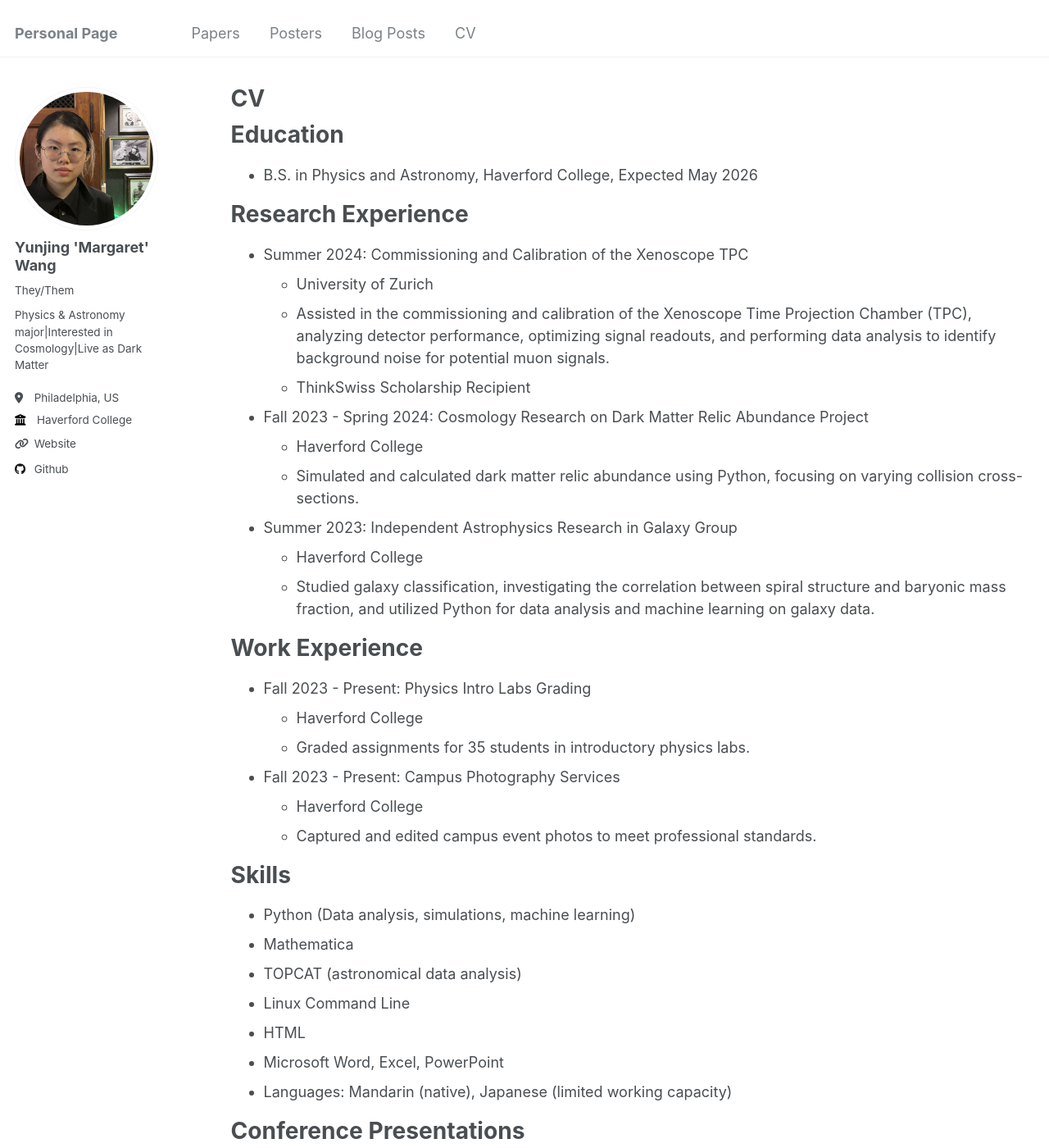
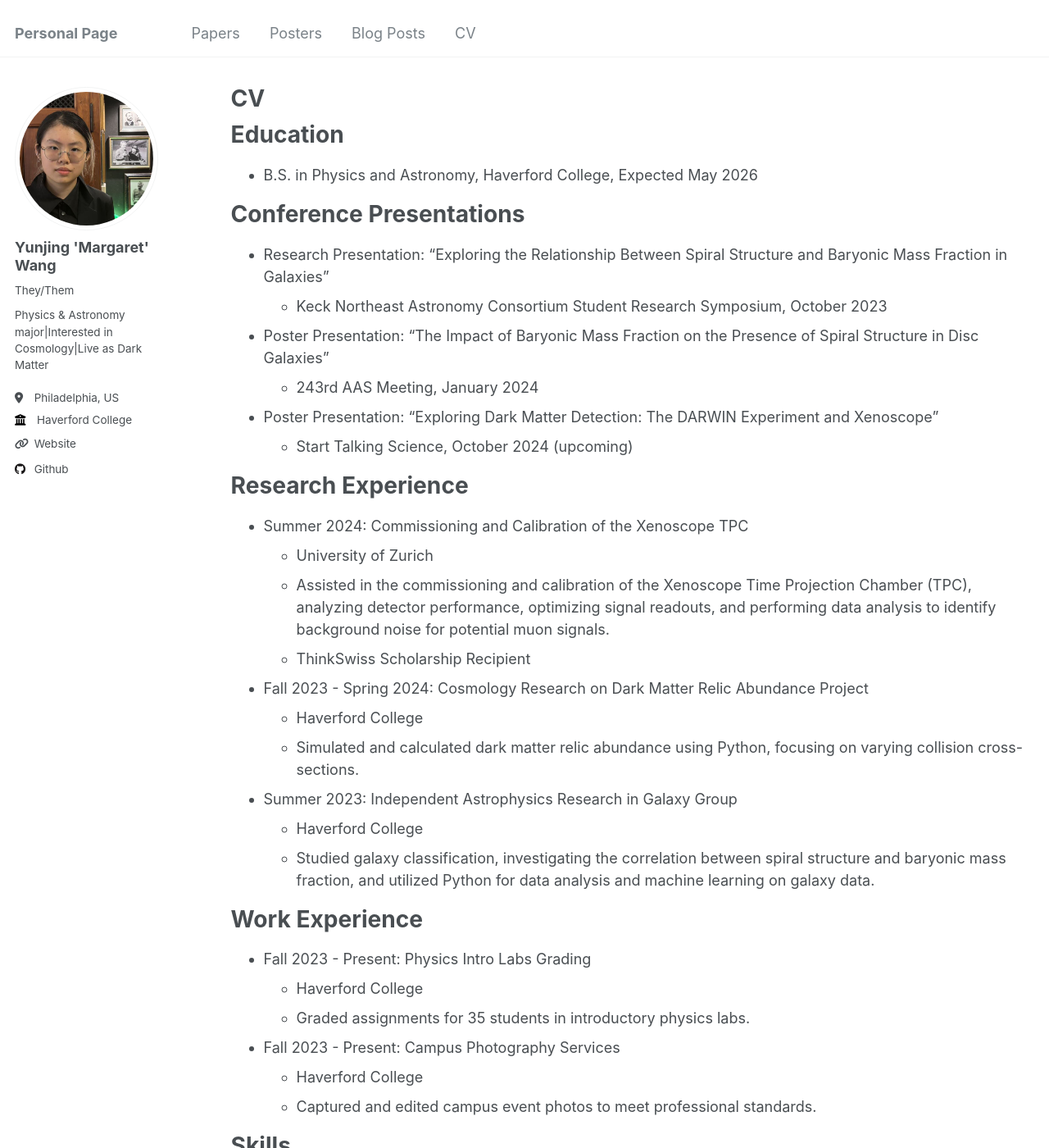
Before and after one commit to Margaret42/Yunjing-Wang, a Jekyll site: the page built from _pages/cv.md, in a window 1280 px wide and 1400 px high. Shown: the whole window at 82% size. Built offline with Jekyll 4.4.1, drawn with Linux system fonts in a browser that asks for light colours; some of the changed text lies outside the part shown.

Commit message:
Update cv.md

```diff
--- a/_pages/cv.md
+++ b/_pages/cv.md
@@ -11,6 +11,15 @@ redirect_from:
 Education
 ======
 * B.S. in Physics and Astronomy, Haverford College, Expected May 2026
+
+Conference Presentations
+======
+* Research Presentation: "Exploring the Relationship Between Spiral Structure and Baryonic Mass Fraction in Galaxies"
+  * Keck Northeast Astronomy Consortium Student Research Symposium, October 2023
+* Poster Presentation: "The Impact of Baryonic Mass Fraction on the Presence of Spiral Structure in Disc Galaxies"
+  * 243rd AAS Meeting, January 2024
+* Poster Presentation: "Exploring Dark Matter Detection: The DARWIN Experiment and Xenoscope"
+  * Start Talking Science, October 2024 (upcoming)
 
 Research Experience
 ======
```
Also changed, not shown: other parts of _pages/cv.md (+0 -8 lines).
